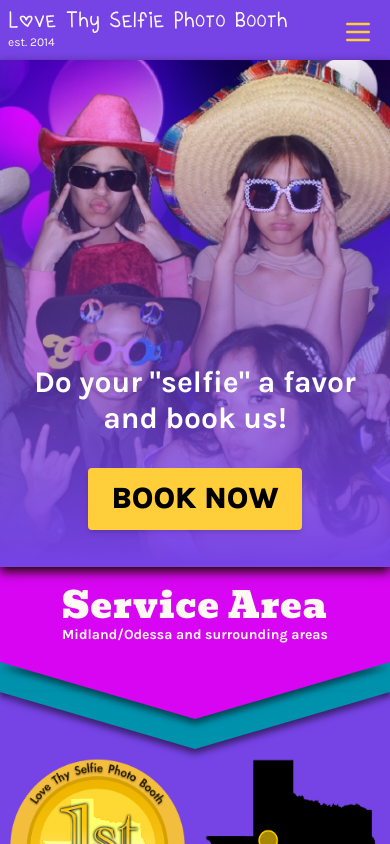
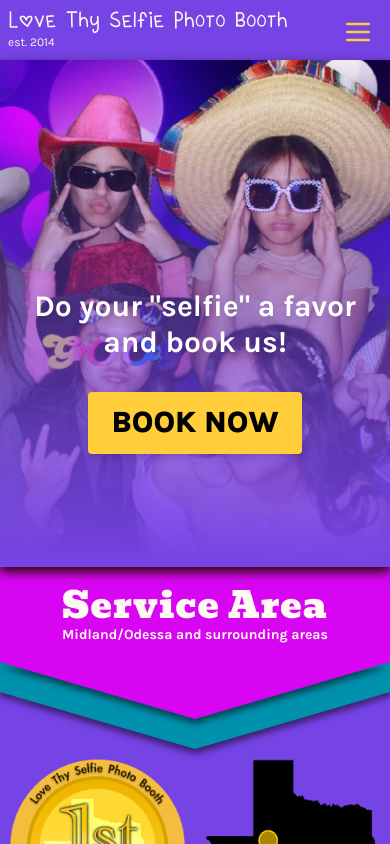
Before and after one commit to missatrox44/love-thy-selfie, a React (Vite) app: page / in a window 390 px wide. Shown: the top 844 px of the page. Built offline with nearby package versions, Linux system fonts and the light colour scheme.

Commit message:
made landing page font bigger

```diff
--- a/src/components/LandingScreen/index.jsx
+++ b/src/components/LandingScreen/index.jsx
@@ -20,15 +20,15 @@ export default function LandingScreen() {
           {
             bigScreen
               ?
-            <img src={LargeLanding} className="w-full"/>
+            <img src={LargeLanding} alt="Love Thy Selfie Photo Booth example" className="w-full"/>
               :
-            <img src={PhoneLanding} className="w-full"/>
+            <img src={PhoneLanding} alt="Love Thy Selfie Photo Booth examples" className="w-full"/>
           }
           </div>
           <div className="absolute bg-gradient-to-t from-primary h-[130vw] lg:h-[47.5vw] w-[100%] under-shadow lift">
-            <div className="h-[70%] absolute bottom-[-30%] w-full">
-              <h3 className='text-white text-3xl px-5 pb-8 karla-700'>
-                Do your "selfie" a favor and book us!
+            <div className="h-[85%] absolute bottom-[-30%] w-full">
+              <h3 className='text-white text-3xl lg:text-[100px] lg:leading-none px-5 pb-8 karla-700 drop-shadow-lg'>
+                  Do your "selfie" a favor <br/> and book us!
               </h3>
               <BookButton/>
             </div>
--- a/src/components/SwiperCarousel/index.jsx
+++ b/src/components/SwiperCarousel/index.jsx
@@ -24,10 +24,9 @@ export default function SwiperCarousel(props) {
       spaceBetween={10}
       slidesPerView={bigScreen ? 3.3 : 1.15}
       threshold={2}
-
       onSwiper={(swiper) => (window.swiper = swiper)}
       navigation={bigScreen ? true : false}
-      pagination={bigScreen ? { clickable: true, dynamicBullets: true, dynamicMainBullets: 2 } : false}
+      pagination={bigScreen ? { clickable: true, dynamicBullets: false } : {dynamicBullets: true}}
       centeredSlides={bigScreen ? false : true}
       slidesPerGroupSkip={3}
       grabCursor={true}
--- a/src/components/SwiperCarousel/styles.css
+++ b/src/components/SwiperCarousel/styles.css
@@ -1,7 +1,6 @@
 .swiper-wrapped {
   cursor: grab;
 }
-
 
 .swiper-pagination-bullet {
   height: 15px;
@@ -26,3 +25,9 @@
 .swiper-button-disabled {
   opacity: 0 !important;
 }
+
+@media only screen and (max-width: 640px) {
+  .swiper-slide {
+    min-height: 450px !important;
+  }
+}
```
